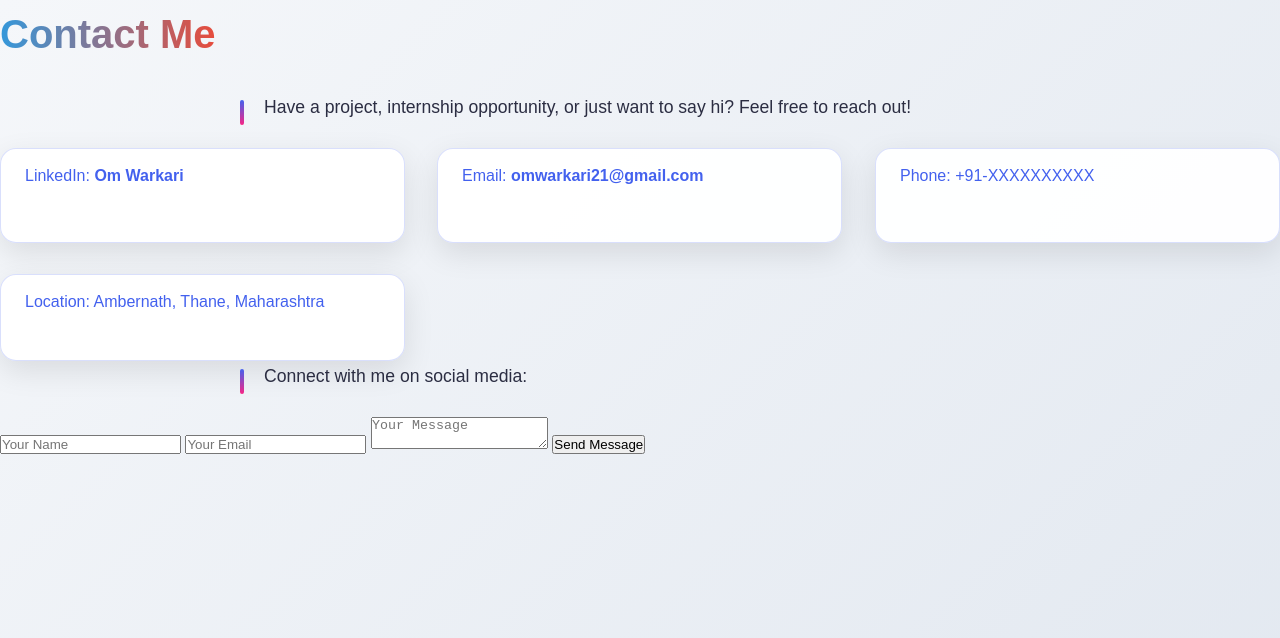
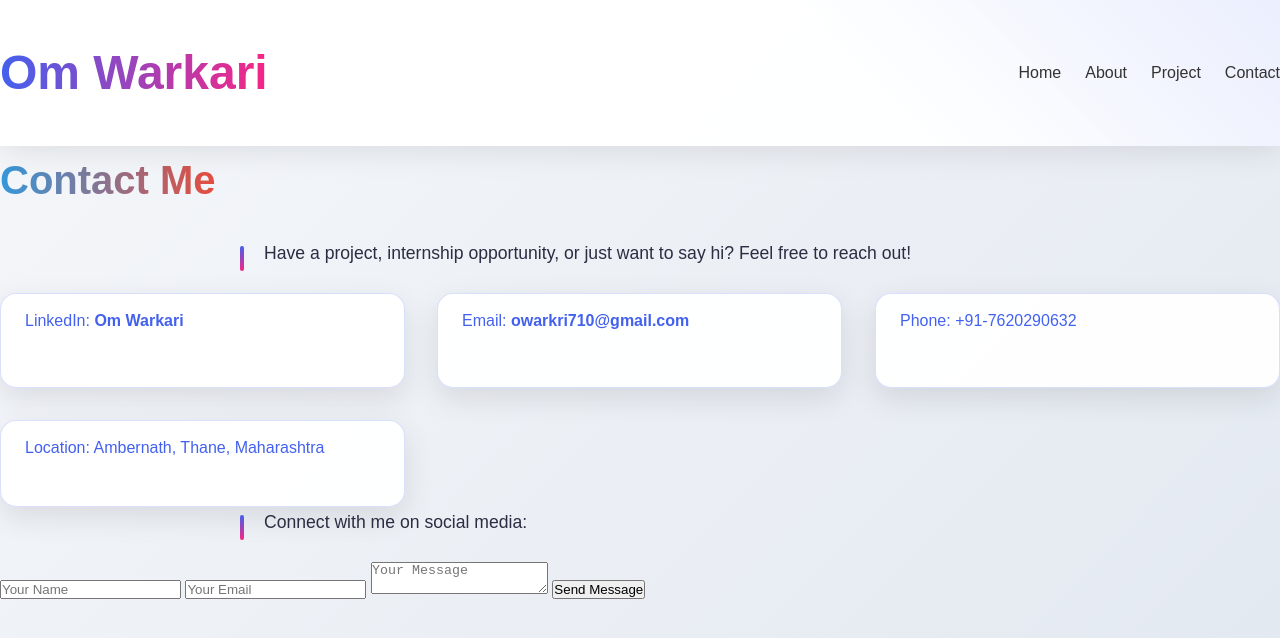
Before and after one commit to omwarkri/My_portfolio, a plain HTML site: page contact.html in a window 1280 px wide. Drawn offline with Linux system fonts and the light colour scheme.

Commit message:
initial commit

```diff
--- a/contact.html
+++ b/contact.html
@@ -8,12 +8,21 @@
 </head>
 
 <body>
+  <header>
+    <h1>Om Warkari</h1>
+    <nav>
+      <a href="index.html">Home</a>
+      <a href="about.html">About</a>
+      <a href="project.html">Project</a>
+      <a href="contact.html">Contact</a>
+    </nav>
+  </header>
     <h2>Contact Me</h2>
 <p>Have a project, internship opportunity, or just want to say hi? Feel free to reach out!</p>
 <ul>
     <li>LinkedIn: <a href="https://www.linkedin.com/in/om-warkari-123456789/">Om Warkari</a></li>
-    <li>Email: <a href="mailto:omwarkari21@gmail.com">omwarkari21@gmail.com</a></li>
-    <li>Phone: +91-XXXXXXXXXX</li>
+    <li>Email: <a href="mailto:owarkri710@gmail.com">owarkri710@gmail.com</a></li>
+    <li>Phone: +91-7620290632</li>
     <li>Location: Ambernath, Thane, Maharashtra</li>
   </ul>
 <p>Connect with me on social media:</p>
```
Also changed, not shown: about.html (+10 -0 lines), index.html (+1 -1 lines), project.html (+9 -0 lines).
